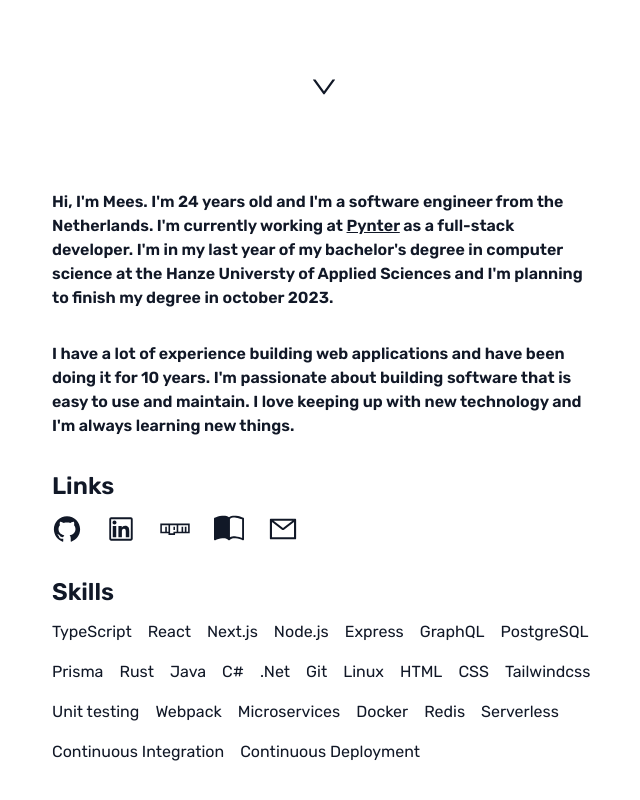
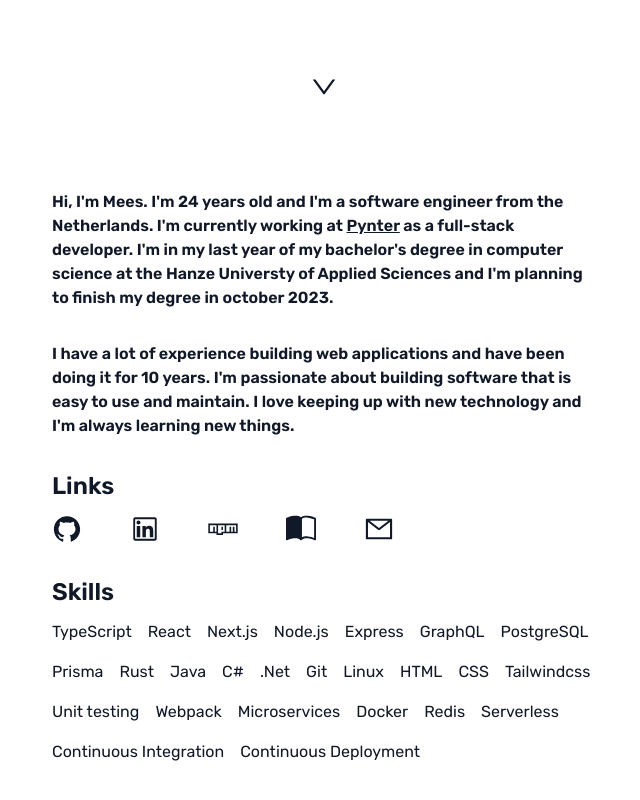
Before and after one commit to mees-/profile, a Next.js app: page / in a window 1280 px wide. Shown: the part 658-1458 px from the top of the page, without its empty margins (316-956 px from the left). Built offline with nearby package versions, Linux system fonts and the light colour scheme.

Commit message:
Increase space between links

```diff
--- a/src/app/page.tsx
+++ b/src/app/page.tsx
@@ -76,7 +76,7 @@ export default function Index() {
         </p>
         <div>
           <h2 className="text-2xl font-semibold">Links</h2>
-          <ul className="mt-3 flex flex-wrap gap-6 text-3xl">
+          <ul className="mt-3 flex flex-wrap gap-12 text-3xl justify-between md:justify-start">
             <li>
               <Link href="https://github.com/mees-" aria-label="Go to Mees' github profile">
                 <AiOutlineGithub />
```
